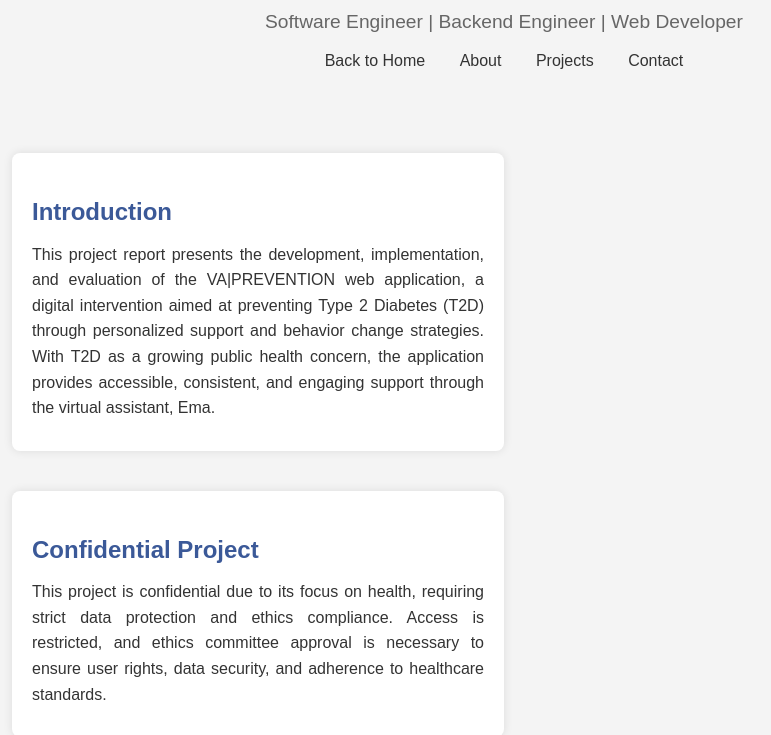
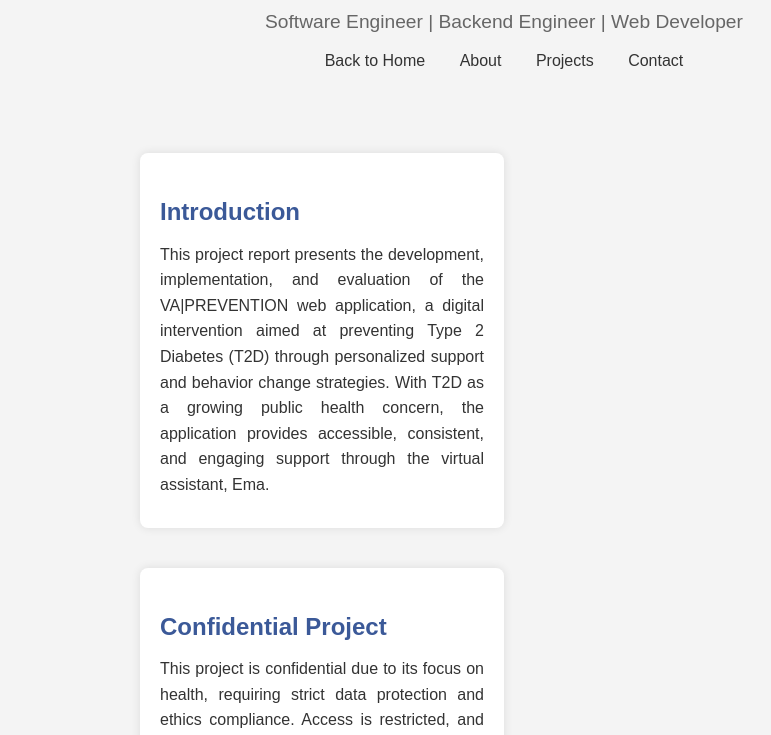
Before and after one commit to Henrique-Barata/henriquebarata.github.io, a plain HTML site: page projects/vaprevention.html in a window 1280 px wide. Shown: the part 67-802 px from the top of the page, without its empty margins (136-907 px from the left). Drawn offline with Linux system fonts and the light colour scheme.

Commit message:
Update vaprevention.html

```diff
--- a/projects/vaprevention.html
+++ b/projects/vaprevention.html
@@ -15,10 +15,11 @@
             background-color: #f4f4f4;
         }
         .container {
-            width: 80%;
+            width: 60%;
             margin: auto;
             overflow: hidden;
             padding: 20px;
+            justify-content: center
         }
         h1 {
             margin: 0;
```
